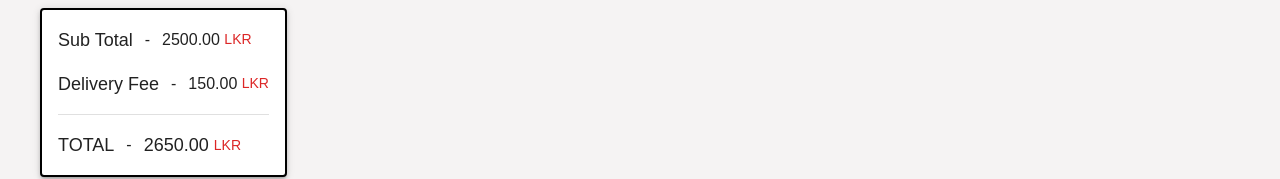
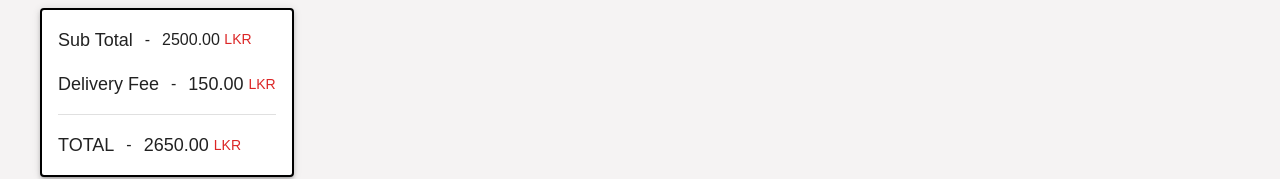
Before and after one commit to AshanSandeep06/Food-Shop-System, a React (Create React App) app in the folder frontend/: page /placeOrder in a window 1280 px wide. Shown: the part 406-585 px from the top of the page. Built offline with nearby package versions, Linux system fonts and the light colour scheme.

Commit message:
Content Updated

```diff
--- a/frontend/src/pages/PlaceOrder/PlaceOrder.tsx
+++ b/frontend/src/pages/PlaceOrder/PlaceOrder.tsx
@@ -47,7 +47,7 @@ const PlaceOrder = () => {
           <div className="flex items-center gap-3">
             <span className="text-base md:text-lg">Delivery Fee</span>
             <span>-</span>
-            <span>
+            <span className="text-base md:text-lg">
               150.00{" "}
               <span className="text-sm text-red-600 relative bottom-[0.75px]">
                 LKR
```
